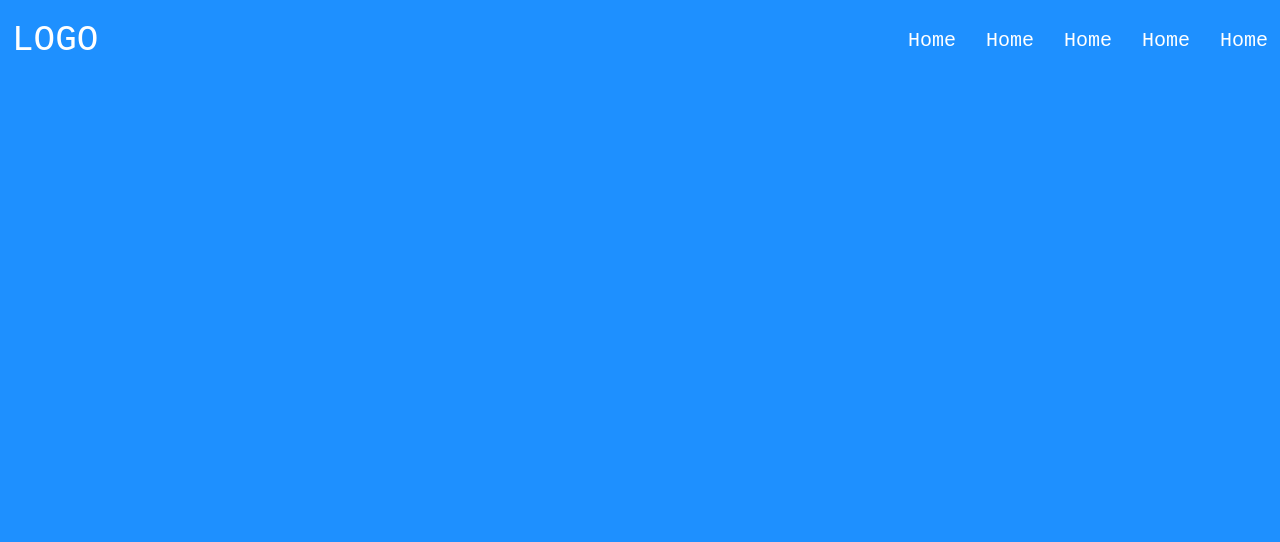
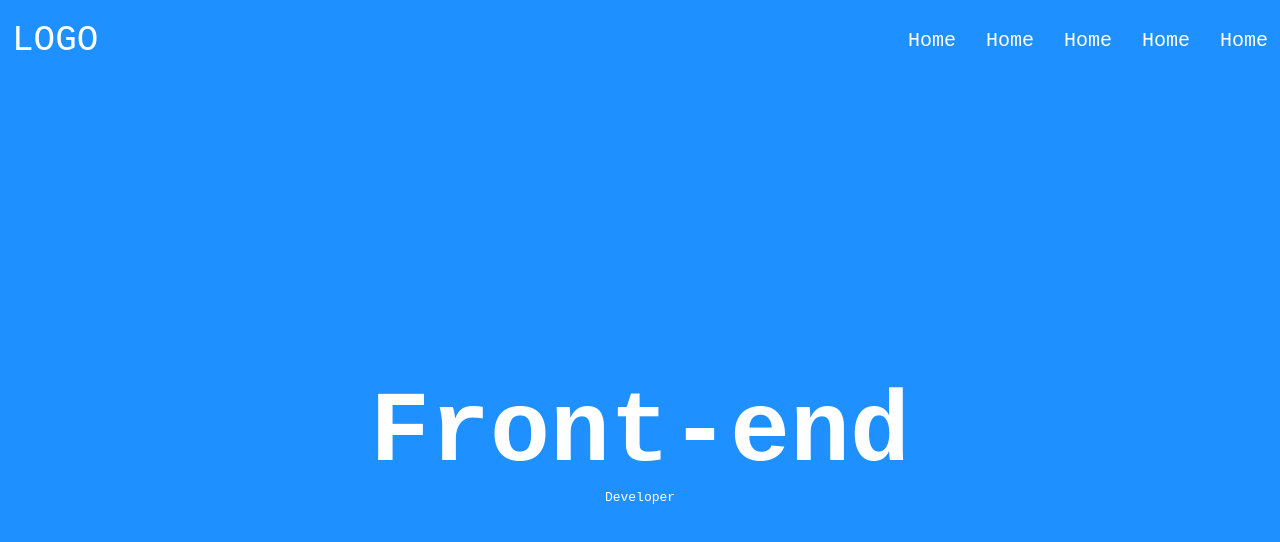
Before and after one commit to pparvina08/project, a plain HTML site: page index.html in a window 1280 px wide. Drawn offline with Linux system fonts and the light colour scheme.

Commit message:
verv 3.0 content  add

```diff
--- a/index.html
+++ b/index.html
@@ -22,6 +22,13 @@
             </div>
 
         </nav>
+        <div class="content">
+            <div class="container">
+                <h1 class="content__title">Front-end</h1>
+                <p class="contaent__txt">Developer</p>
+            </div>
+        </div>
     </header>
+
 </body>
 </html>
--- a/style.css
+++ b/style.css
@@ -25,6 +25,8 @@ ul {
 .header {
     min-height: 100vh;
     background: dodgerblue;
+    display: flex;
+    flex-direction: column;
 }
 
 .header__nav {
@@ -52,3 +54,26 @@ ul {
     font-size: 20px;
     color: #fff;
 }
+.container__title{
+    font-size: 100px;
+}
+.container__txt{
+    font-size: 24px;
+}
+
+.content {
+    color: #fff;
+    flex-grow: 1;
+    display: flex;
+    justify-content: center;
+    align-items: center;
+    text-align: center;
+}
+
+.content__title {
+    font-size: 100px;
+}
+
+.content__txt {
+    font-size: 24px;
+}
```
